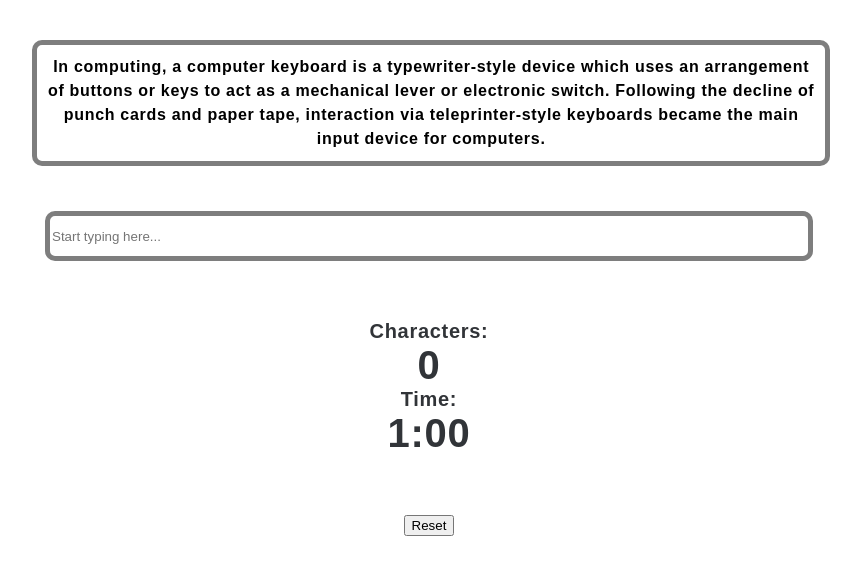
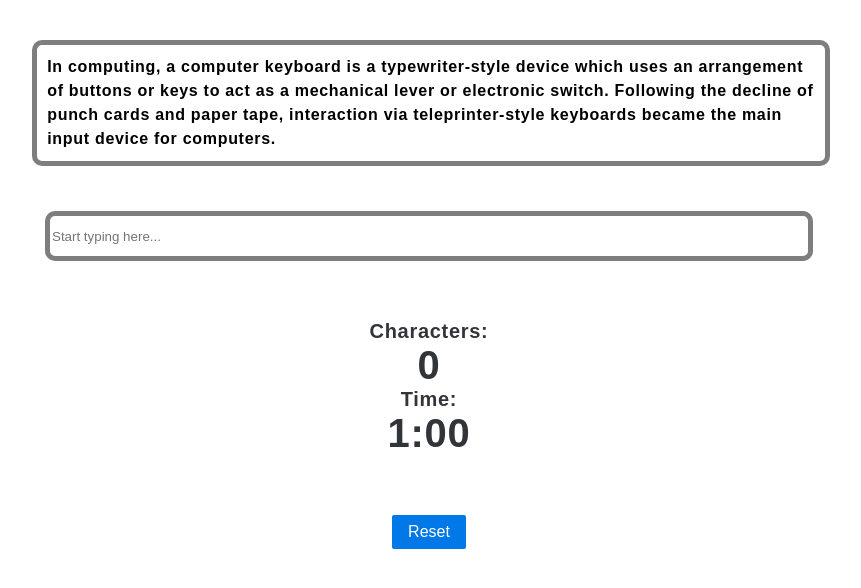
Before and after one commit to Saajan/typing-speed, a website: page public/index.html in a window 1280 px wide. Shown: the whole page, without its empty margins (211-1072 px from the left). Drawn offline with Linux system fonts and the light colour scheme; a web font is replaced by a local one.

Commit message:
style changes

```diff
--- a/public/index.html
+++ b/public/index.html
@@ -22,7 +22,7 @@
 			<span>Time:</span>
 			<div id="timer">1:00</div>
 			<h3 id="result">&nbsp</h3>
-			<button id="reset">Reset</button>
+			<button class="reset" id="reset">Reset</button>
 		</div>
 		<script type="text/javascript" src="type.js"></script>
 </body>
--- a/public/style.css
+++ b/public/style.css
@@ -15,7 +15,7 @@ body {
   position: relative;
   margin-left: 19%;
   padding: 10px;
-  text-align: center;
+  text-align: left;
   width: 60%;
   background: white;
   border-radius: 10px;
@@ -67,3 +67,24 @@ h3 {
   color:#ff1144;
   font-size:16px;
 }
+
+.reset{
+  font-size: 100%;
+  padding: .5em 1em;
+  background-color: #0078e7;
+  color: #fff;
+  border: 1px solid #999;
+  border: transparent;
+  text-decoration: none;
+  border-radius: 2px;
+  zoom: 1;
+  white-space: nowrap;
+  vertical-align: middle;
+  text-align: center;
+  cursor: pointer;
+  -webkit-user-drag: none;
+  -webkit-user-select: none;
+  -moz-user-select: none;
+  -ms-user-select: none;
+  user-select: none;
+}
```
